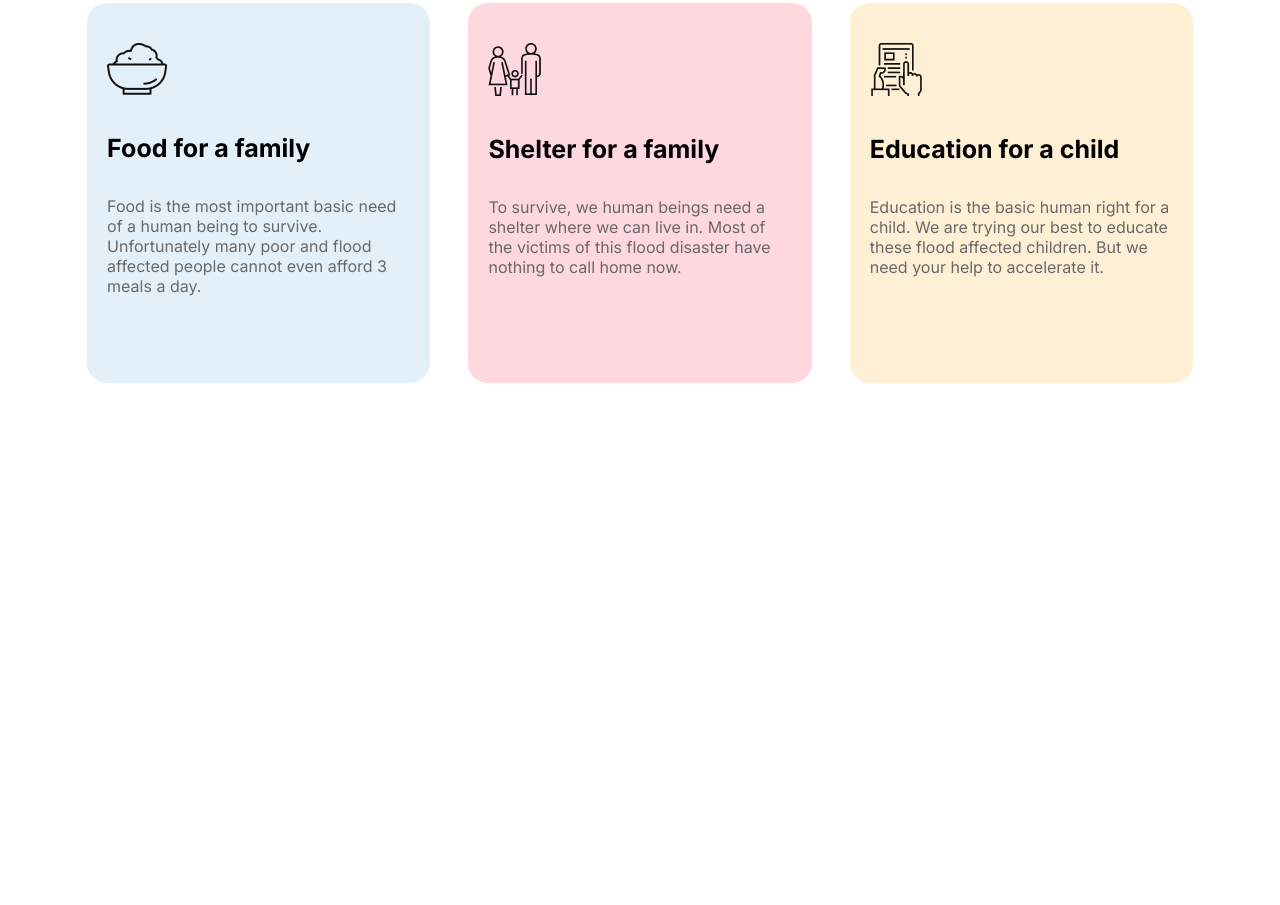
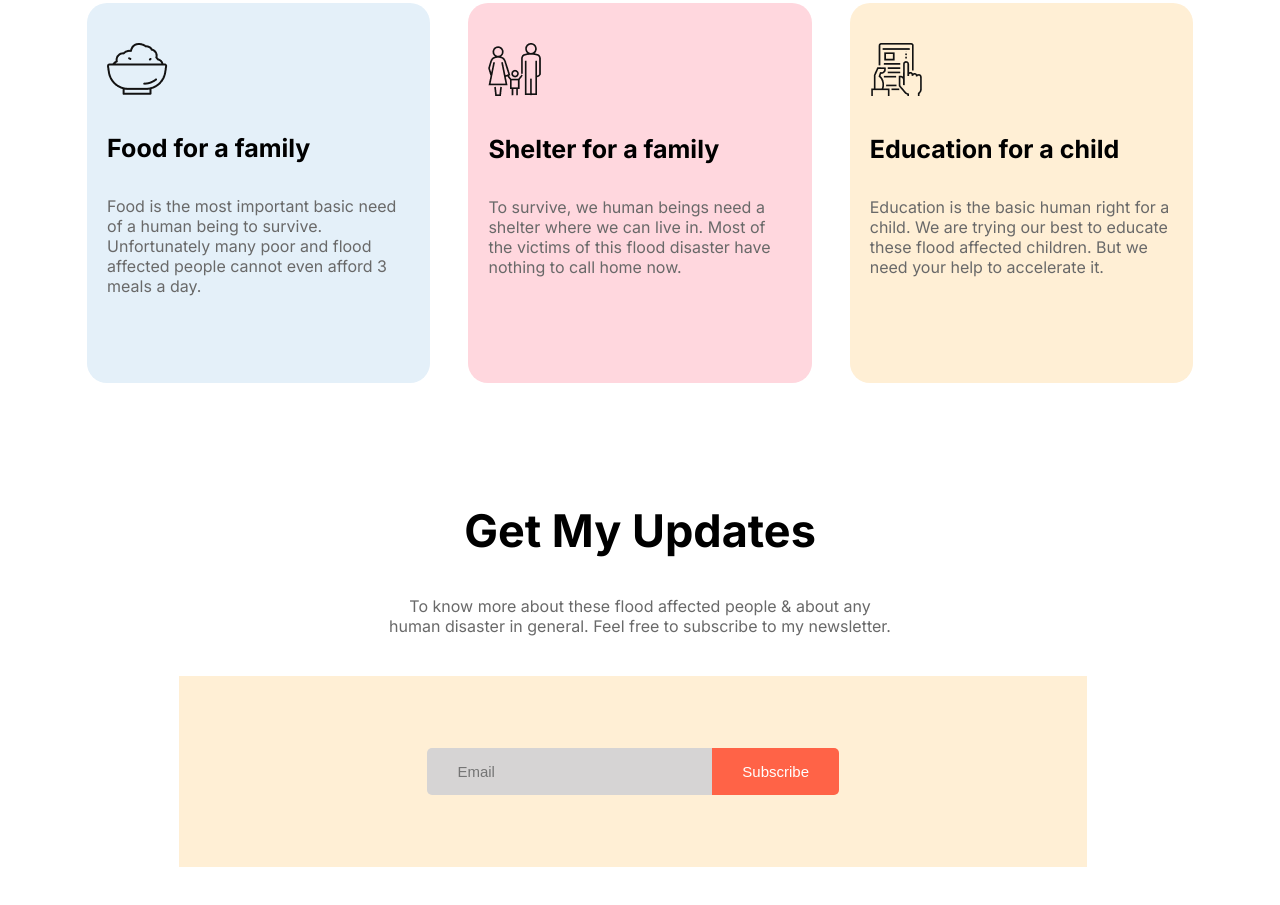
Before and after one commit to rakib099/donate-today, a plain HTML site: page index.html in a window 1280 px wide. Shown: the part 1412-2317 px from the top of the page. Before the commit the page ends 1915 px from the top, so only its background shows below. Drawn offline with Linux system fonts and the light colour scheme.

Commit message:
newsletter section added and improved

```diff
--- a/index.html
+++ b/index.html
@@ -84,5 +84,16 @@
             </div>
         </div>
     </section>
+
+    <!-- Updates Section -->
+    <section class="updates-section align-center">
+        <h2>Get My Updates</h2>
+        <p>To know more about these flood affected people & about any <br> human disaster in general. Feel free to subscribe to my newsletter.</p>
+
+        <div class="newsletter">
+            <input type="email" name="" id="" placeholder="Email">
+            <input type="submit" value="Subscribe">
+        </div>
+    </section>
 </body>
 </html>
--- a/style.css
+++ b/style.css
@@ -132,3 +132,36 @@ hr {
 #education {
     background-color: papayawhip;
 }
+
+.updates-section {
+    margin-bottom: 120px;
+}
+
+.newsletter {
+    width: 60%;
+    margin: 0 14%;
+    margin-top: 40px;
+    padding: 72px 70px;
+    background-color: papayawhip;
+}
+
+input[type=email] {
+    width: 30%;
+    background-color: #d6d4d4;
+    font-size: 15px;
+    padding: 15px 30px;
+    border: none;
+    border-top-left-radius: 5px;
+    border-bottom-left-radius: 5px;
+    margin-right: -10px;
+}
+
+input[type=submit] {
+    background-color: tomato;
+    font-size: 15px;
+    color: white;
+    padding: 15px 30px;
+    border: none;
+    border-top-right-radius: 5px;
+    border-bottom-right-radius: 5px;
+}
```
